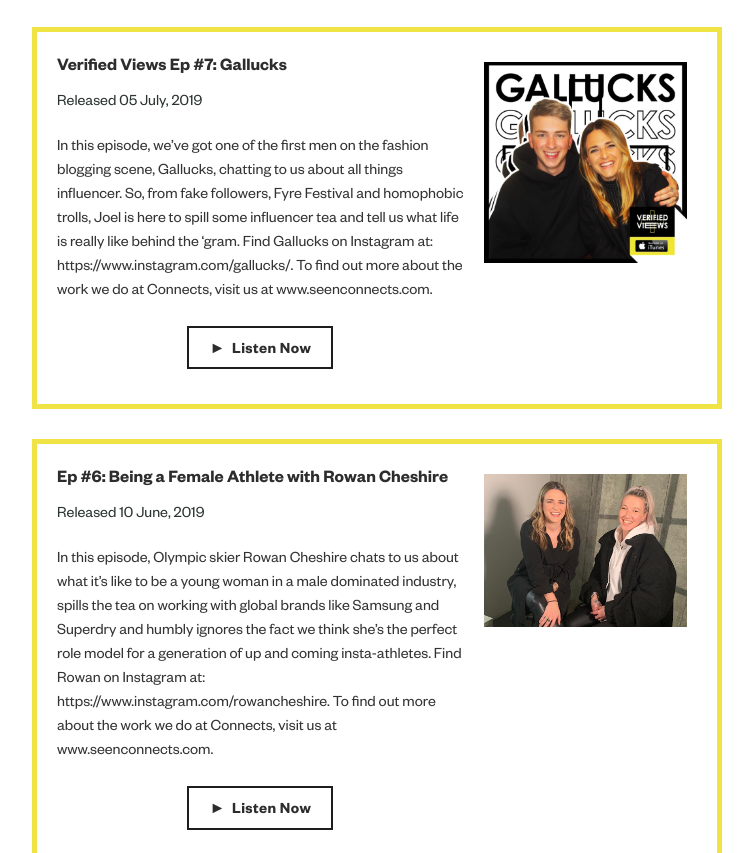
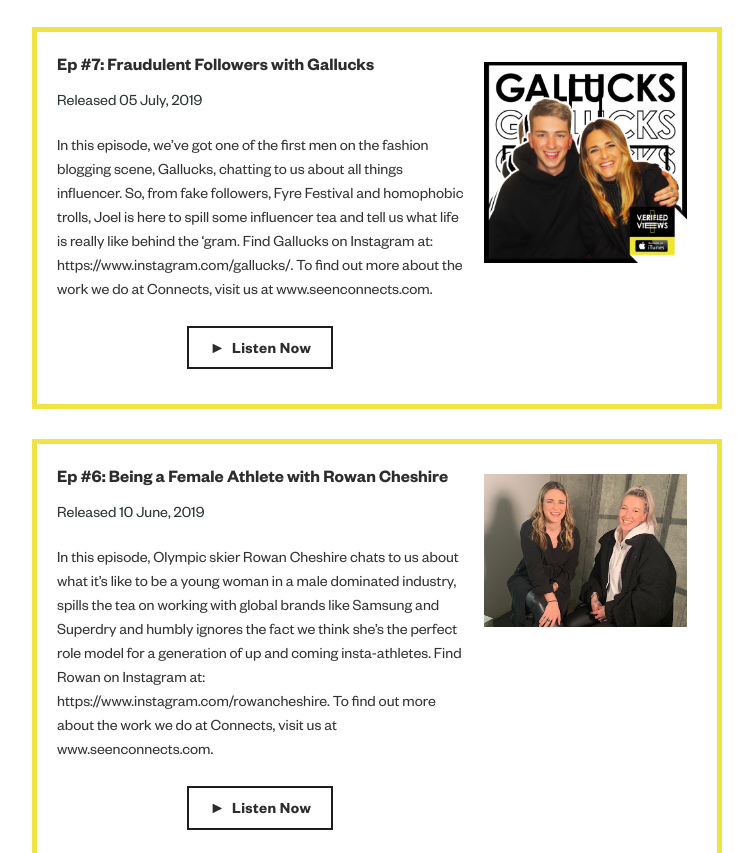
Before and after one commit to giopunt/verified-views-poc, a Gatsby site: page /episodes/ in a window 1280 px wide. Shown: the part 2181-3034 px from the top of the page, without its empty margins (263-1016 px from the left). Built offline with nearby package versions, Linux system fonts and the light colour scheme; Gatsby itself is replaced by a stand-in of ours.

Commit message:
Update Episode “verified-views-ep-7-gallucks”

```diff
--- a/episodes/verified-views-ep-7-gallucks.md
+++ b/episodes/verified-views-ep-7-gallucks.md
@@ -1,5 +1,5 @@
 ---
-title: 'Verified Views Ep #7: Gallucks'
+title: 'Ep #7: Fraudulent Followers with Gallucks'
 date: 2019-07-05T09:48:27.025Z
 url: 'http://bit.ly/VVepisode7'
 image: /assets/img_8682.jpg
```
